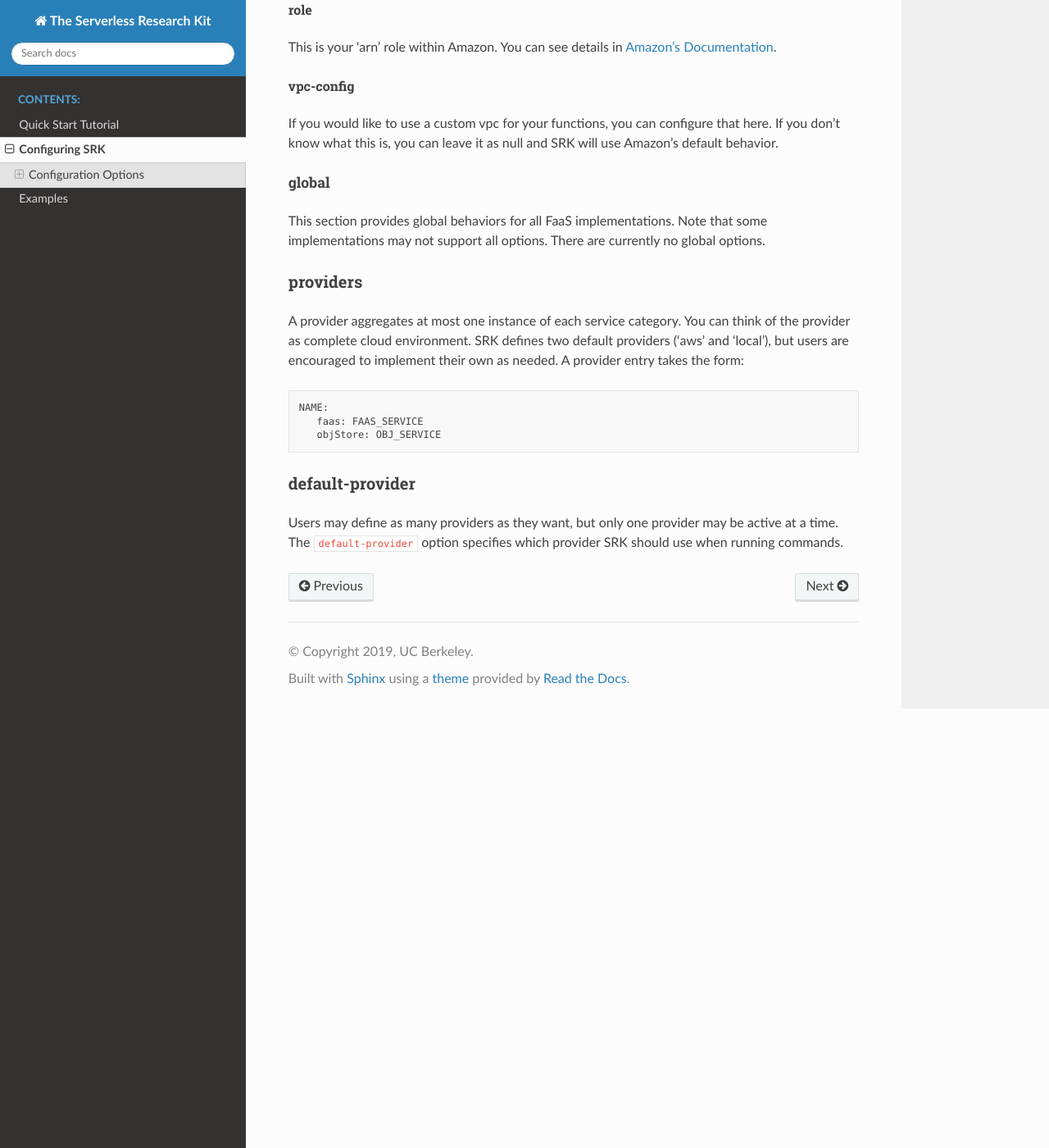
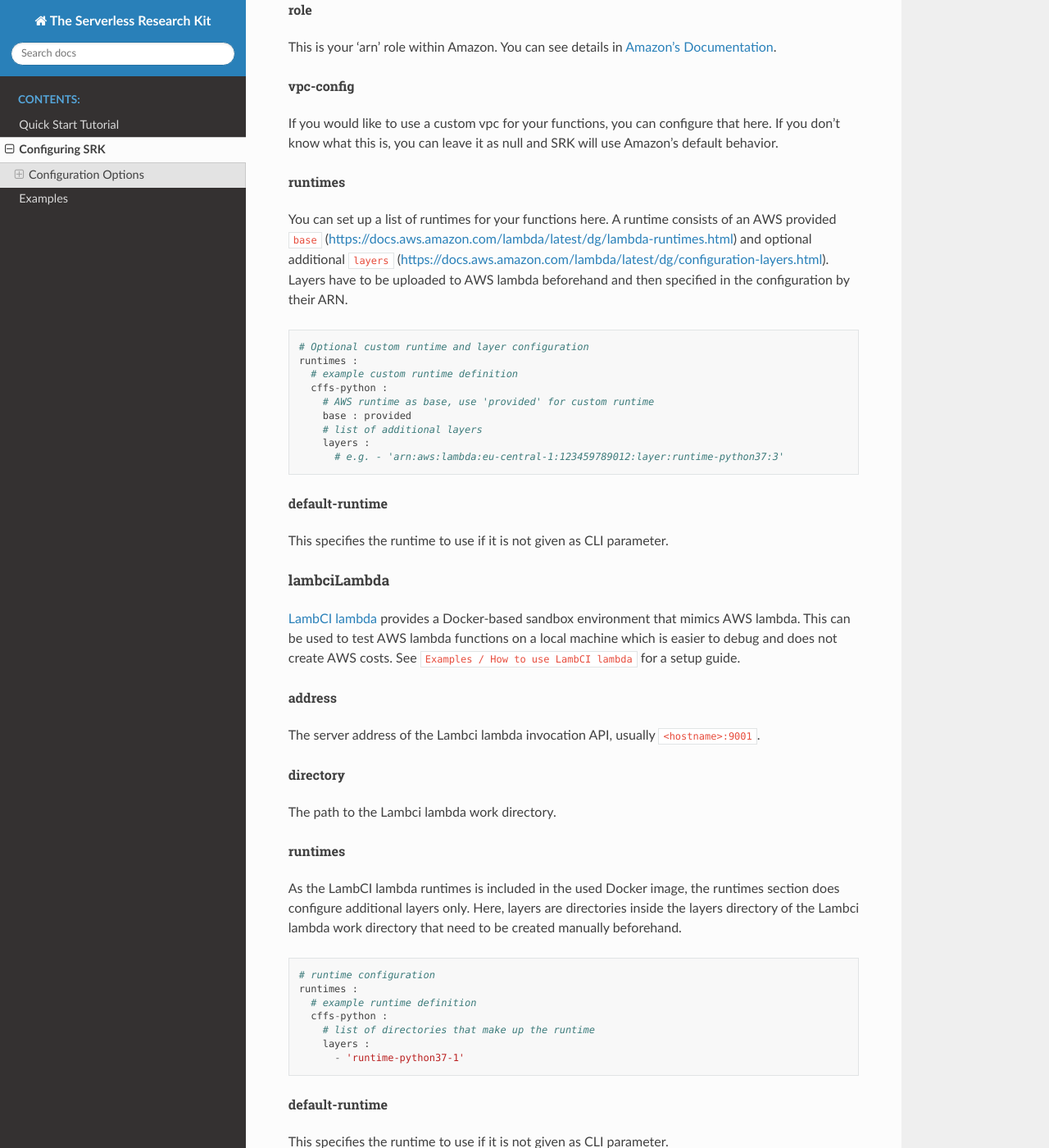
Before and after one commit to serverlessresearch/srk, a Sphinx documentation site: the page built from docs/source/Configuration.rst, in a window 1280 px wide and 1400 px high, scrolled down 1202 px. Shown: the whole window at 82% size. Built offline with Sphinx 7.4.7 and the Read the Docs theme 2.0.0, drawn with Linux system fonts in a browser that asks for light colours; some of the changed text lies outside the part shown.

Commit message:
add configuration doc for lambci lambda + some simplifications

```diff
--- a/docs/source/Configuration.rst
+++ b/docs/source/Configuration.rst
@@ -65,6 +65,91 @@ If you would like to use a custom vpc for your functions, you can configure
 that here. If you don't know what this is, you can leave it as null and SRK
 will use Amazon's default behavior.
 
+runtimes
+"""""""""""""""""""""
+You can set up a list of runtimes for your functions here. A runtime consists
+of an AWS provided ``base`` (`<https://docs.aws.amazon.com/lambda/latest/dg/lambda-runtimes.html>`_)
+and optional additional ``layers`` (`<https://docs.aws.amazon.com/lambda/latest/dg/configuration-layers.html>`_).
+Layers have to be uploaded to AWS lambda beforehand and then specified in the
+configuration by their ARN.
+
+::
+
+      # Optional custom runtime and layer configuration
+      runtimes :
+        # example custom runtime definition
+        cffs-python :
+          # AWS runtime as base, use 'provided' for custom runtime
+          base : provided
+          # list of additional layers
+          layers :
+            # e.g. - 'arn:aws:lambda:eu-central-1:123459789012:layer:runtime-python37:3'
+
+default-runtime
+"""""""""""""""""""""
+This specifies the runtime to use if it is not given as CLI parameter.
+
+lambciLambda
+^^^^^^^^^^^^^^^
+`LambCI lambda <https://hub.docker.com/r/lambci/lambda/>`_ provides a
+Docker-based sandbox environment that mimics AWS lambda. This can be used to
+test AWS lambda functions on a local machine which is easier to debug and does
+not create AWS costs. See ``Examples / How to use LambCI lambda`` for a setup
+guide.
+
+address
+"""""""""""""""""""""
+The server address of the Lambci lambda invocation API, usually
+``<hostname>:9001``.
+
+directory
+"""""""""""""""""""""
+The path to the Lambci lambda work directory.
+
+runtimes
+"""""""""""""""""""""
+As the LambCI lambda runtimes is included in the used Docker image, the runtimes
+section does configure additional layers only. Here, layers are directories inside
+the layers directory of the Lambci lambda work directory that need to be created
+manually beforehand.
+
+::
+
+      # runtime configuration
+      runtimes :
+        # example runtime definition
+        cffs-python :
+          # list of directories that make up the runtime
+          layers :
+            - 'runtime-python37-1'
+
+default-runtime
+"""""""""""""""""""""
+This specifies the runtime to use if it is not given as CLI parameter.
+
+remote
+"""""""""""""""""""""
+This section must be configured only if LambCI lambda is running on a remote
+machine. It contains the information necessary to execute shell commands via
+SSH.
+
+::
+
+      # optional remote configuration
+      # if set the directory value below is bound to the specified host
+      remote:
+        # path to local scp command if not in path
+        scp : '/usr/bin/scp'
+        # path to local ssh command if not in path
+        ssh : '/usr/bin/ssh'
+        # IP or hostname of server running the lambci/lambda docker image
+        host : 'ec2-instance'
+        # user for scp + ssh
+        user : 'ubuntu'
+        # key file for scp + ssh
+        pem : '~/.aws/AWS.pem'
+
+
 global
 ^^^^^^^^^^^^^^^^^^^^
 This section provides global behaviors for all FaaS implementations. Note that
```
Also changed, not shown: docs/source/Examples/lambci.rst (+17 -8 lines), examples/requests/README.md (added), 7 other files.
